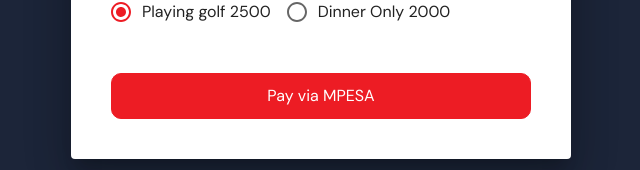
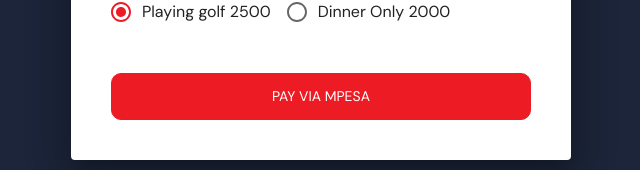
Before and after one commit to brandeddavid/wema-form, a Next.js app: page / in a window 1280 px wide. Shown: the part 516-686 px from the top of the page, without its empty margins (319-959 px from the left). Built offline with nearby package versions, Linux system fonts and the light colour scheme.

Commit message:
add loader

```diff
--- a/src/components/Form/form.tsx
+++ b/src/components/Form/form.tsx
@@ -10,9 +10,9 @@
 	RadioGroup,
 	FormLabel,
 	Typography,
+	CircularProgress,
 } from "@mui/material";
 import SubmitButton from "../SubmitButton/submitButton";
-import submitForm from "../../api/submitForm";
 import useFormStore from "../../store/useFormStore";
 import type { FormState } from "../../store/useFormStore";
 
@@ -27,6 +27,7 @@
 	const lastName = useFormStore((state: FormState) => state.lastName);
 	const email = useFormStore((state: FormState) => state.email);
 	const phoneNumber = useFormStore((state: FormState) => state.phoneNumber);
+	const isSubmitting = useFormStore((state: FormState) => state.isSubmitting);
 
 	const setSelectedAttendance = useFormStore(
 		(state: FormState) => state.setSelectedAttendance
@@ -123,7 +124,21 @@
 					</FormControl>
 				</Box>
 				<Box>
-					<SubmitButton onClick={submitForm}>Pay via MPESA</SubmitButton>
+					<SubmitButton
+						startIcon={
+							isSubmitting ? (
+								<CircularProgress
+									sx={{
+										color: "#ffffff",
+									}}
+									size={20}
+								/>
+							) : null
+						}
+						onClick={submitForm}
+					>
+						Pay via MPESA
+					</SubmitButton>
 				</Box>
 			</div>
 		</Paper>
--- a/src/components/SubmitButton/submitButton.tsx
+++ b/src/components/SubmitButton/submitButton.tsx
@@ -1,8 +1,8 @@
 import React from "react";
-import { ButtonBase } from "@mui/material";
+import { Button } from "@mui/material";
 import { styled } from "@mui/material/styles";
 
-const SubmitButton = styled(ButtonBase)(({ theme }) => ({
+const SubmitButton = styled(Button)(({ theme }) => ({
 	backgroundColor: "#ed1c24 !important",
 	paddingTop: "10px",
 	paddingBottom: "10px",
@@ -12,10 +12,6 @@
 	color: "#ffffff",
 	background: "primary.main",
 	border: "1px solid #ed1c24",
-	"&:hover": {
-		backgroundColor: "#ffffff !important",
-		color: "#ed1c24 !important",
-	},
 	width: "100%",
 }));
 
--- a/src/theme/theme.ts
+++ b/src/theme/theme.ts
@@ -11,6 +11,9 @@
 		primary: {
 			main: "#ed1c24",
 		},
+		secondary: {
+			main: "#1c2539",
+		},
 	},
 	typography: {
 		fontFamily: inter.style.fontFamily,
```
